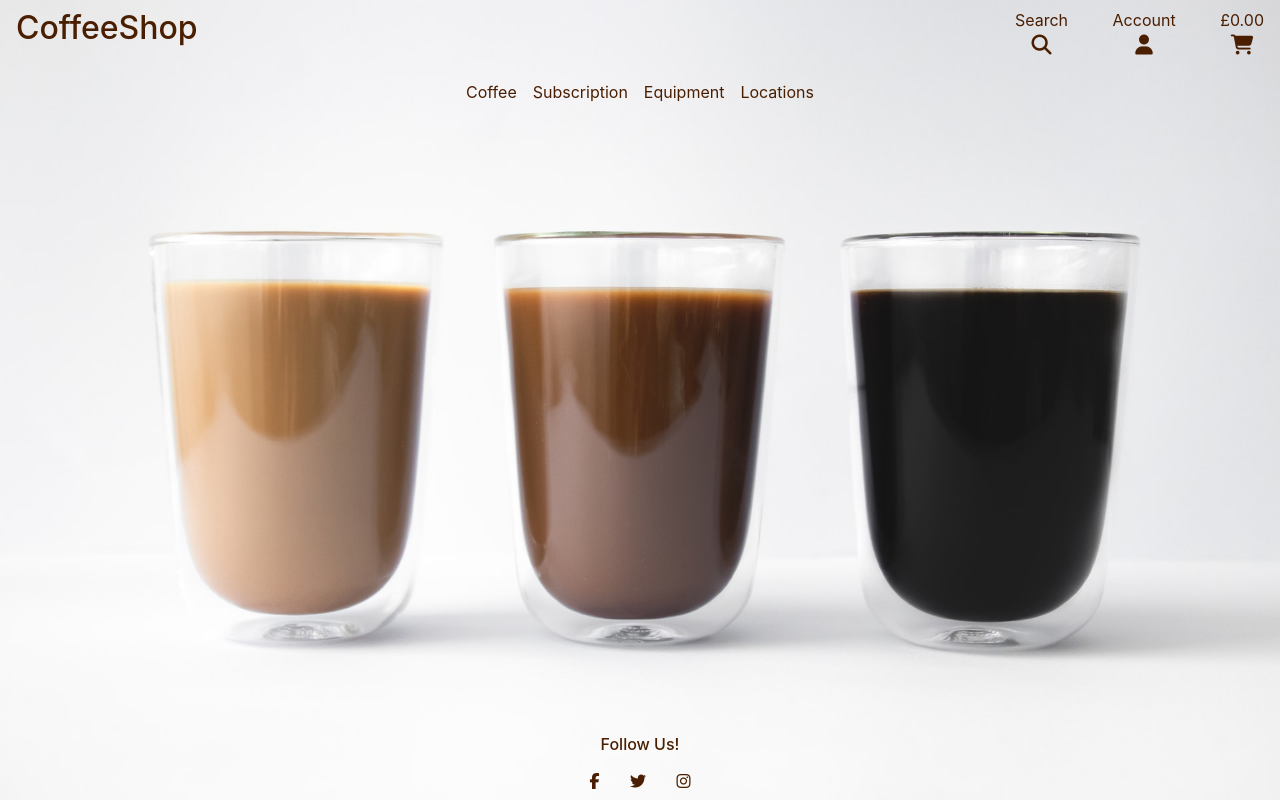
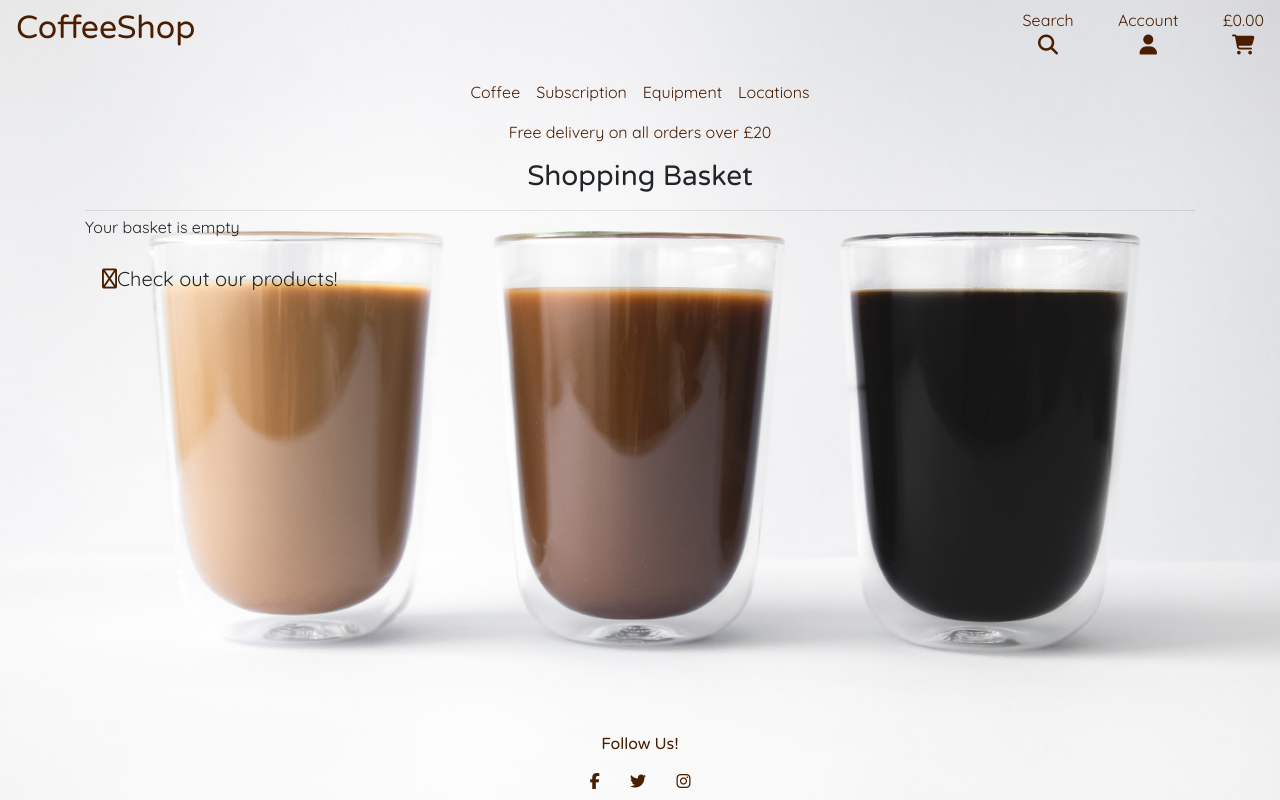
Before and after one commit to Code-Institute-Submissions/EllieThurlwell-project-five_AprResub, a Django app: page /basket/ in a window 1280 px wide. Run offline with Django 3.2, Linux system fonts and the light colour scheme; some libraries are stand-ins or nearby versions.

Commit message:
Create contexts.py and basket context

```diff
--- /dev/null
+++ b/basket/contexts.py
@@ -0,0 +1,30 @@
+from decimal import Decimal
+from django.conf import settings
+
+
+def basket_contents(request):
+    """ make basket contents available to all templates """
+    basket_items = []
+    total = 0
+    product_count = 0
+
+    if total < settings.FREE_DELIVERY_THRESHOLD:
+        delivery = total * Decimal(settings.STANDARD_DELIVERY_PERCENTAGE / 100)
+        free_delivery_delta = settings.FREE_DELIVERY_THRESHOLD - total
+    else:
+        delivery = 0
+        free_delivery_delta = 0
+
+    grand_total = total + delivery
+
+    context = {
+        'basket_items': basket_items,
+        'total': total,
+        'product_count': product_count,
+        'delivery': delivery,
+        'free_delivery_delta': free_delivery_delta,
+        'free_delivery_threshold': settings.FREE_DELIVERY_THRESHOLD,
+        'grand_total': grand_total,
+    }
+
+    return context
--- a/basket/templates/basket/basket.html
+++ b/basket/templates/basket/basket.html
@@ -7,5 +7,22 @@
 {% endblock %}
 
 {% block content %}
-
+    <div class="container">
+        <div class="row">
+            <div class="col text-center">
+                <h3>Shopping Basket</h3>
+                <hr class="mb-1">
+            </div>
+        </div>
+        <div class="row">
+            <div class="col">
+                {% if basket_items %}
+                    <div></div>
+                {% else %}
+                    <p>Your basket is empty</p>
+                    <a href="{% url 'products' %}" class="btn btn-lg"><i class="far fa-arrow-circle-left brown"></i>Check out our products!</a>
+                {% endif %}
+            </div>
+        </div>
+    </div>
 {% endblock %}
--- a/coffeeshop/settings.py
+++ b/coffeeshop/settings.py
@@ -79,6 +79,7 @@ TEMPLATES = [
                 'django.template.context_processors.request',  # allauth
                 'django.contrib.auth.context_processors.auth',
                 'django.contrib.messages.context_processors.messages',
+                'basket.contexts.basket_contents',
             ],
         },
     },
@@ -164,6 +165,9 @@ MEDIA_URL = '/media/'
 MEDIA_ROOT = os.path.join(BASE_DIR, 'media')
 # DEFAULT_FILE_STORAGE = 'cloudinary_storage.storage.MediaCloudinaryStorage'
 
+FREE_DELIVERY_THRESHOLD = 20
+STANDARD_DELIVERY_PERCENTAGE = 10
+
 # Default primary key field type
 # https://docs.djangoproject.com/en/3.2/ref/settings/#default-auto-field
 
--- a/static/css/base.css
+++ b/static/css/base.css
@@ -1,11 +1,21 @@
 /* site wide styling */
+@import url('https://fonts.googleapis.com/css2?family=Quicksand:wght@300;400&family=Varela+Round&display=swap');
+
 html, body {
     height: 100%;
 }
 
 body {
     background: url(/media/header.jpg) top / cover no-repeat scroll;
+    font-family: 'Quicksand', sans-serif;
+    font-weight: 400;
 }
+
+h1, h2, h3, h4, h5, h6 {
+    font-family: 'Varela Round', sans-serif !important;
+}
+
+
 
 .orange {
     color: #FF6400;
--- a/templates/base.html
+++ b/templates/base.html
@@ -157,6 +157,11 @@
                 </div>
             </nav>
         </div>
+        <div class="row text-center">
+            <div class="col brown">
+                <p>Free delivery on all orders over £{{ free_delivery_threshold }}</p>
+            </div>
+        </div>
     </header>
 
     {% if messages %}
```
